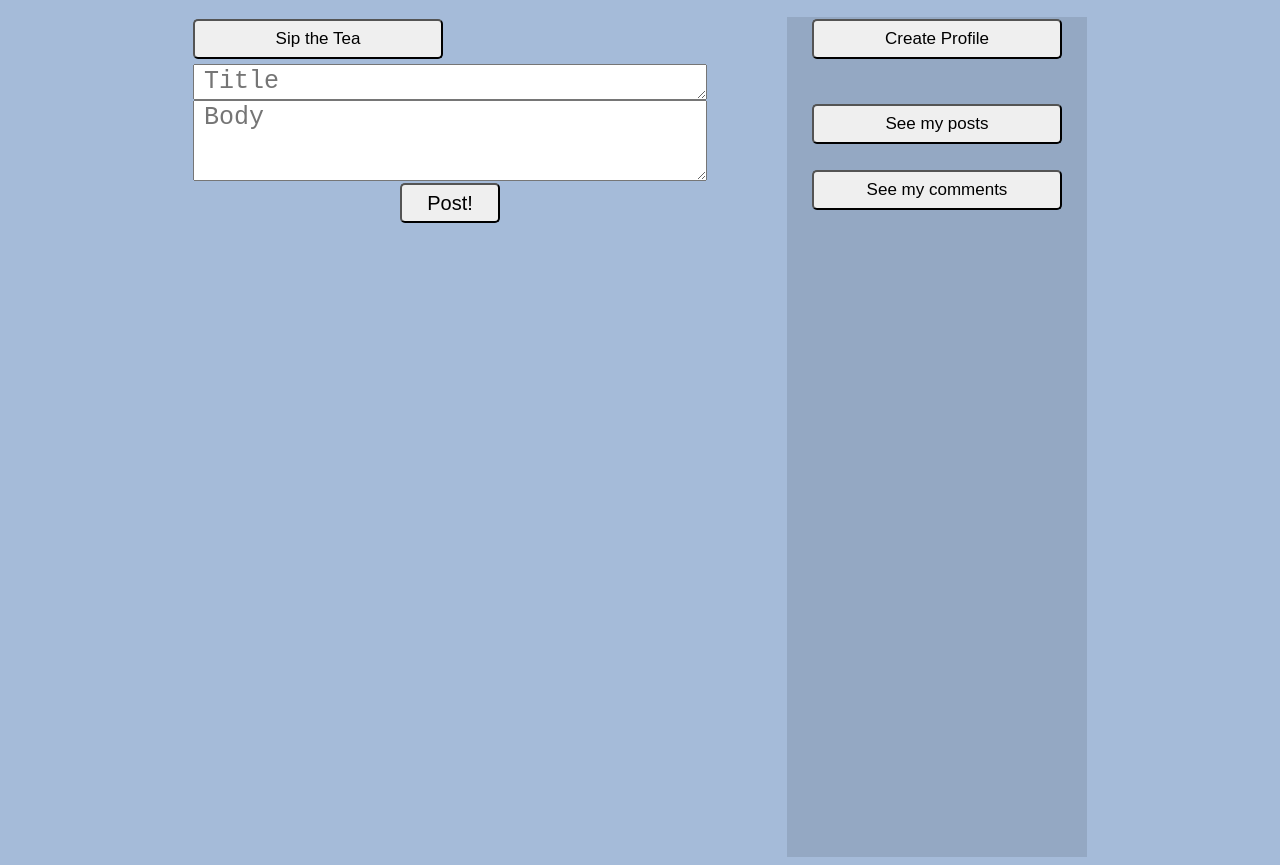
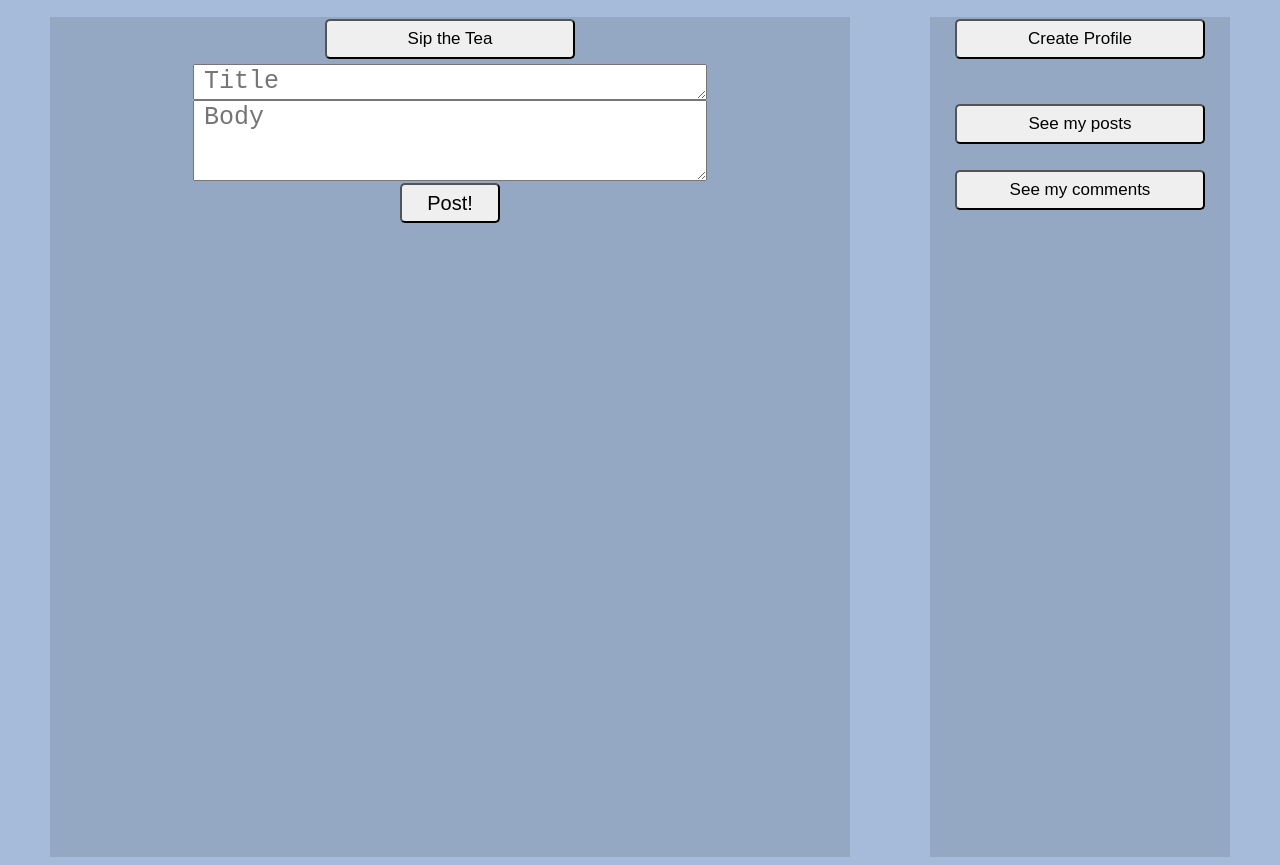
Before and after one commit to srichards567/AMEXProjectTwo, a plain HTML site: page front-end/home.html in a window 1280 px wide. Shown: the part 70-935 px from the top of the page. Drawn offline with Linux system fonts and the light colour scheme.

Commit message:
fixed merge error

```diff
--- a/front-end/css/home.css
+++ b/front-end/css/home.css
@@ -26,6 +26,9 @@ header {
 
 a:hover {
   color: #f5dd9a;
+}
+
+.postsDiv {
   width: 800px;
   height: 840px;
   border: rgba(0,0,0,0.1);
```
